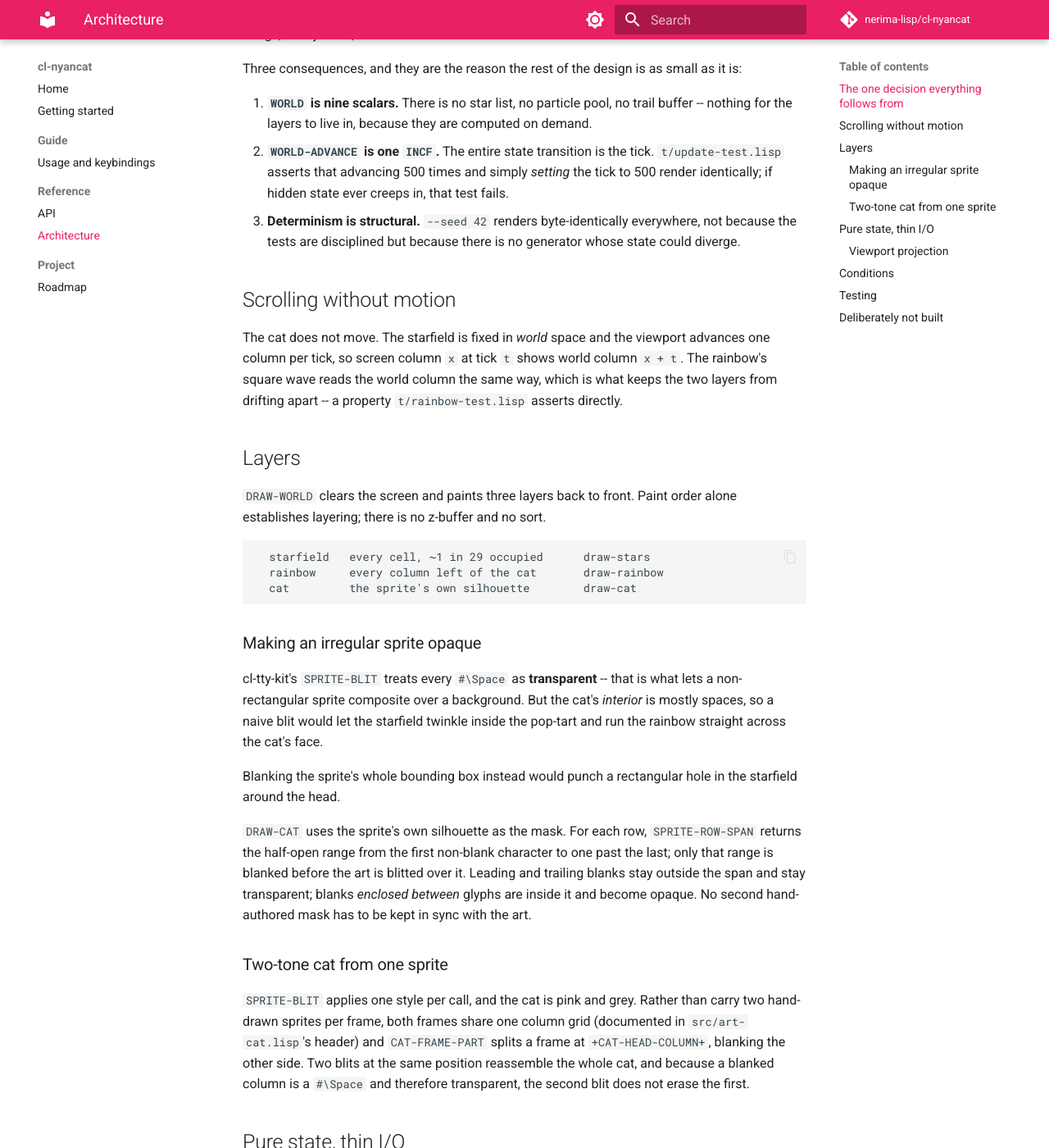
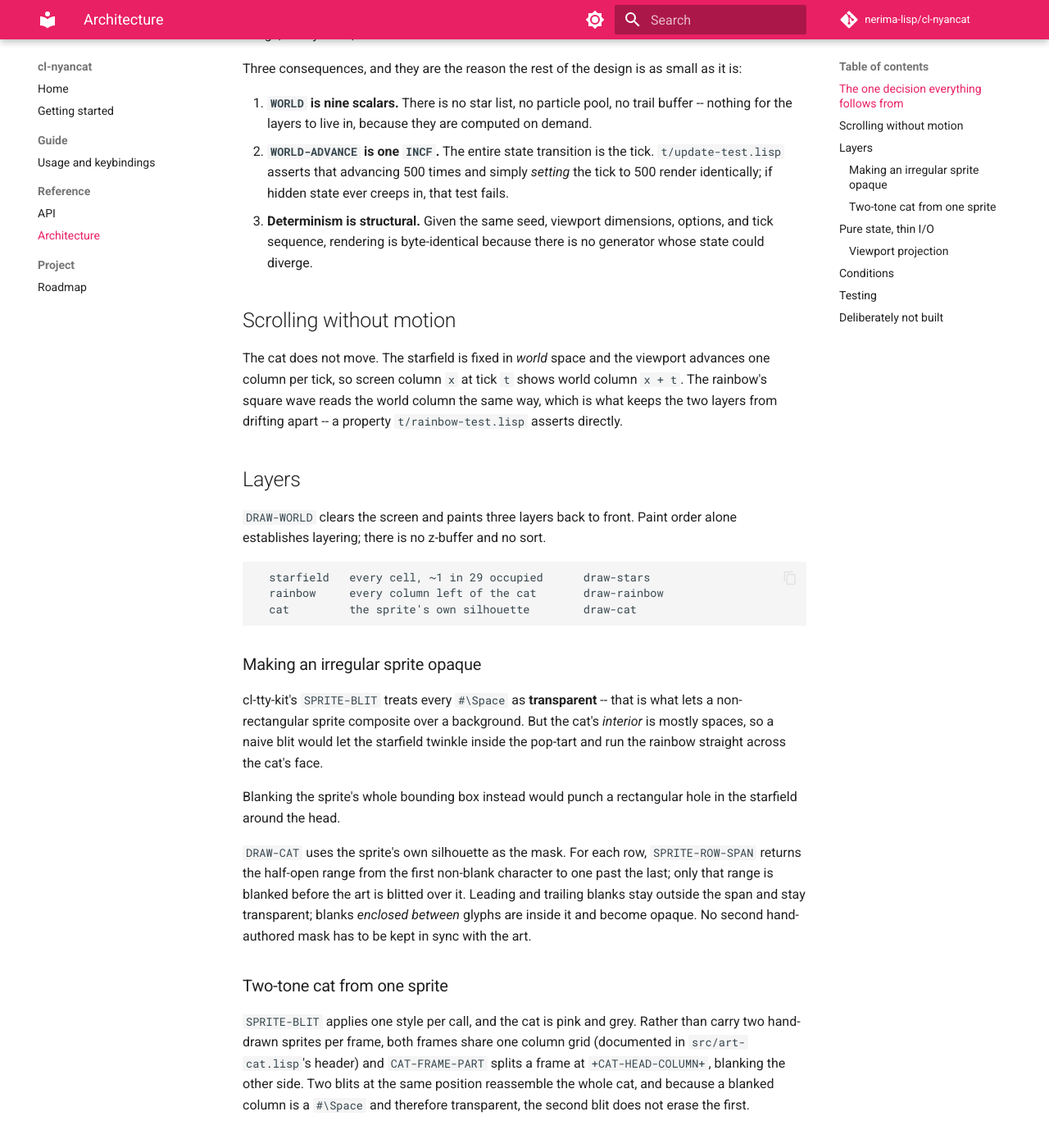
Before and after one commit to nerima-lisp/cl-nyancat, an MkDocs documentation site: the page built from docs/src/reference/architecture.md, in a window 1280 px wide and 1400 px high, scrolled down 548 px. Shown: the whole window at 82% size. Built offline with MkDocs 1.6.1 and Material for MkDocs 9.7.7, drawn with Linux system fonts in a browser that asks for light colours; comment, search, counter and statistics services are not loaded; some of the changed text lies outside the part shown.

Commit message:
Correct tests and project documentation

```diff
--- a/docs/src/reference/architecture.md
+++ b/docs/src/reference/architecture.md
@@ -33,8 +33,8 @@ as it is:
    `t/update-test.lisp` asserts that advancing 500 times and simply *setting*
    the tick to 500 render identically; if hidden state ever creeps in, that
    test fails.
-3. **Determinism is structural.** `--seed 42` renders byte-identically
-   everywhere, not because the tests are disciplined but because there is no
+3. **Determinism is structural.** Given the same seed, viewport dimensions,
+   options, and tick sequence, rendering is byte-identical because there is no
    generator whose state could diverge.
 
 ## Scrolling without motion
```
Also changed, not shown: other parts of docs/src/reference/architecture.md (+1 -2 lines), docs/src/getting-started.md (+1 -1 lines), docs/src/index.md (+2 -2 lines), README.md, 4 other files.
